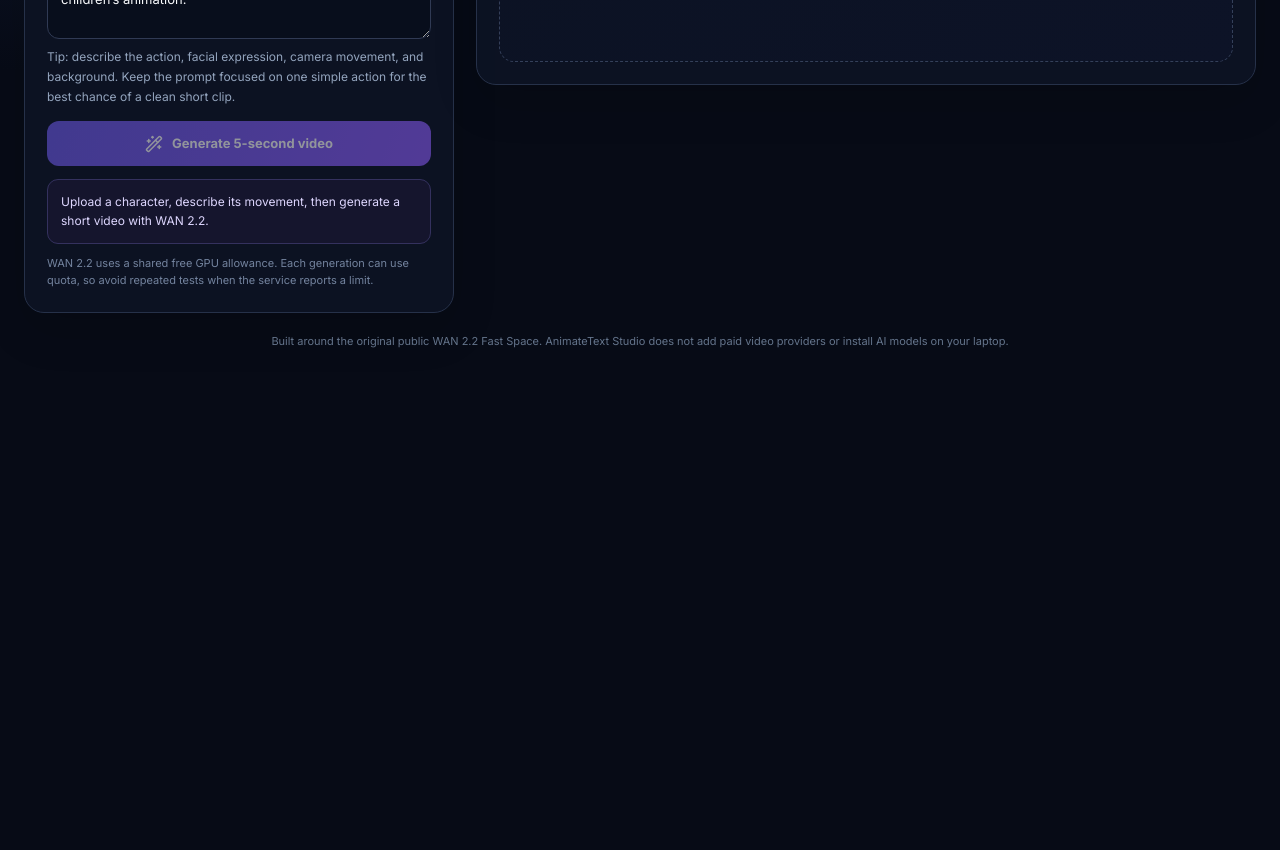
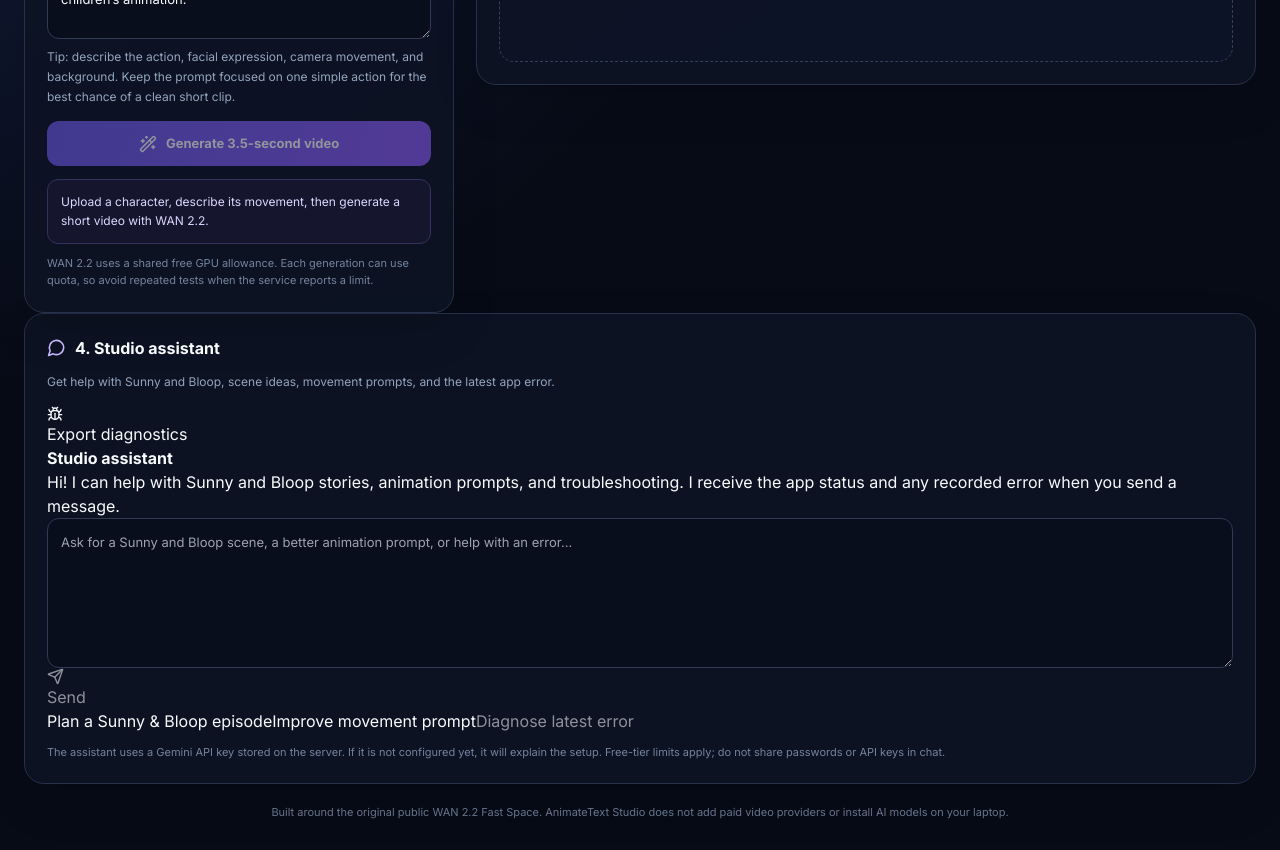
Before and after one commit to DynamismCh/AnimateText-Studio, a React (Vite) app: page / in a window 1280 px wide. Shown: the part 580-1430 px from the top of the page. Before the commit the page ends 958 px from the top, so only its background shows below. Built offline with nearby package versions, Linux system fonts and the light colour scheme.

Commit message:
Add in-app assistant and diagnostic reporting

```diff
--- a/src/App.tsx
+++ b/src/App.tsx
@@ -1,10 +1,12 @@
 import { useEffect, useState } from 'react';
-import { Download, Film, ImagePlus, LoaderCircle, Play, Trash2, WandSparkles } from 'lucide-react';
+import { Bug, Download, Film, ImagePlus, LoaderCircle, MessageCircle, Play, Send, Trash2, WandSparkles } from 'lucide-react';
 import { deleteSavedCharacter, loadSavedCharacters, saveCharacterImage, type LocalCharacter } from './lib/localCharacters';
 
 const SPACE = 'zerogpu-aoti/wan2-2-fp8da-aoti-faster';
 const SPACE_URL = 'https://zerogpu-aoti-wan2-2-fp8da-aoti-faster.hf.space';
 const NEGATIVE_PROMPT = 'blurry, distorted body, extra limbs, flicker, text, watermark, static image';
+type AssistantMessage = { role: 'user' | 'model'; text: string };
+type DiagnosticEntry = { time: string; message: string };
 
 function findVideo(value: any): string {
   if (!value) return '';
@@ -42,6 +44,11 @@
   const [status, setStatus] = useState('Upload a character, describe its movement, then generate a short video with WAN 2.2.');
   const [videoUrl, setVideoUrl] = useState('');
   const [downloadBusy, setDownloadBusy] = useState(false);
+  const [assistantMessages, setAssistantMessages] = useState<AssistantMessage[]>([{ role: 'model', text: 'Hi! I can help with Sunny and Bloop stories, animation prompts, and troubleshooting. I receive the app status and any recorded error when you send a message.' }]);
+  const [assistantInput, setAssistantInput] = useState('');
+  const [assistantBusy, setAssistantBusy] = useState(false);
+  const [lastError, setLastError] = useState('');
+  const [diagnostics, setDiagnostics] = useState<DiagnosticEntry[]>([]);
 
   useEffect(() => {
     let active = true;
@@ -57,6 +64,77 @@
       .catch(() => setStatus('Browser storage is unavailable. Please use a normal browser window and refresh the app.'));
     return () => { active = false; };
   }, []);
+
+  useEffect(() => {
+    const record = (message: string) => {
+      const entry = { time: new Date().toISOString(), message: message.slice(0, 1000) };
+      setDiagnostics((current) => [...current, entry].slice(-20));
+      setLastError(entry.message);
+    };
+    const onError = (event: ErrorEvent) => record('Browser error: ' + event.message + (event.filename ? ' (' + event.filename + ':' + event.lineno + ')' : ''));
+    const onRejection = (event: PromiseRejectionEvent) => record('Unhandled promise rejection: ' + String(event.reason));
+    window.addEventListener('error', onError);
+    window.addEventListener('unhandledrejection', onRejection);
+    return () => {
+      window.removeEventListener('error', onError);
+      window.removeEventListener('unhandledrejection', onRejection);
+    };
+  }, []);
+
+  async function sendAssistantMessage(override?: string) {
+    const text = (override ?? assistantInput).trim();
+    if (!text || assistantBusy) return;
+    const nextMessages: AssistantMessage[] = [...assistantMessages, { role: 'user', text }].slice(-10);
+    setAssistantMessages(nextMessages);
+    setAssistantInput('');
+    setAssistantBusy(true);
+    try {
+      const response = await fetch('/api/assistant', {
+        method: 'POST',
+        headers: { 'Content-Type': 'application/json' },
+        body: JSON.stringify({
+          messages: nextMessages,
+          context: {
+            status, lastError, prompt,
+            selectedCharacterName: characters.find((item) => item.id === selectedId)?.name ?? 'None selected',
+            videoReady: Boolean(videoUrl)
+          }
+        })
+      });
+      const data = await response.json();
+      if (!response.ok) throw new Error(data?.error || 'The assistant could not answer.');
+      setAssistantMessages((current) => [...current, { role: 'model', text: String(data.reply) }].slice(-12));
+    } catch (error) {
+      const detail = error instanceof Error ? error.message : 'Unknown assistant error.';
+      setAssistantMessages((current) => [...current, { role: 'model', text: 'I could not reply: ' + detail }].slice(-12));
+      setDiagnostics((current) => [...current, { time: new Date().toISOString(), message: 'AI assistant: ' + detail }].slice(-20));
+    } finally {
+      setAssistantBusy(false);
+    }
+  }
+
+  function downloadDiagnostics() {
+    const report = {
+      app: 'AnimateText Studio',
+      createdAt: new Date().toISOString(),
+      currentStatus: status,
+      latestError: lastError || 'No error recorded',
+      selectedCharacter: characters.find((item) => item.id === selectedId)?.name ?? 'None selected',
+      motionPrompt: prompt,
+      videoPreviewAvailable: Boolean(videoUrl),
+      recentEvents: diagnostics,
+      browser: navigator.userAgent,
+      note: 'This report excludes API keys and does not include uploaded character image data.'
+    };
+    const url = URL.createObjectURL(new Blob([JSON.stringify(report, null, 2)], { type: 'application/json' }));
+    const link = document.createElement('a');
+    link.href = url;
+    link.download = 'animate-text-studio-diagnostics.json';
+    document.body.appendChild(link);
+    link.click();
+    link.remove();
+    window.setTimeout(() => URL.revokeObjectURL(url), 10000);
+  }
 
   async function addCharacter(file?: File) {
     if (!file) return;
@@ -130,9 +208,12 @@
       const generatedUrl = findVideo(result?.data?.[0] ?? result?.data);
       if (!generatedUrl) throw new Error('WAN 2.2 returned a response, but AnimateText Studio could not find the video link. The Space may have changed its output format.');
       setVideoUrl(generatedUrl);
+      setLastError('');
       setStatus('Video generated. Play it below and save it soon—the hosted file link may be temporary.');
     } catch (error) {
       const detail = error instanceof Error ? error.message : 'Unknown error.';
+      setLastError(detail);
+      setDiagnostics((current) => [...current, { time: new Date().toISOString(), message: 'WAN generation: ' + detail }].slice(-20));
       const lower = detail.toLowerCase();
       if (lower.includes('quota') || lower.includes('zero gpu') || lower.includes('daily') || lower.includes('rate limit')) {
         setStatus('WAN 2.2 free GPU quota or rate limit reached. Your prompt and character are safe; wait for the allowance to reset before trying again. Details: ' + detail);
@@ -203,7 +284,7 @@
           <textarea id="motion-prompt" value={prompt} onChange={(event) => setPrompt(event.target.value)} maxLength={1200} placeholder="Describe how your character should move…" />
           <p className="wan-help">Tip: describe the action, facial expression, camera movement, and background. Keep the prompt focused on one simple action for the best chance of a clean short clip.</p>
           <button className="wan-generate" onClick={() => void generateVideo()} disabled={busy || !selectedId || !prompt.trim()}>
-            {busy ? <><LoaderCircle className="wan-spin" size={18} /> Generating with WAN 2.2…</> : <><WandSparkles size={18} /> Generate 5-second video</>}
+            {busy ? <><LoaderCircle className="wan-spin" size={18} /> Generating with WAN 2.2…</> : <><WandSparkles size={18} /> Generate 3.5-second video</>}
           </button>
           <p className="wan-status" aria-live="polite">{status}</p>
           <p className="wan-quota-note">WAN 2.2 uses a shared free GPU allowance. Each generation can use quota, so avoid repeated tests when the service reports a limit.</p>
@@ -226,6 +307,27 @@
           )}
         </section>
       </main>
+
+      <section className="wan-panel wan-assistant-panel">
+        <div className="wan-assistant-heading">
+          <div><h2><MessageCircle size={19} /> 4. Studio assistant</h2><p className="wan-help">Get help with Sunny and Bloop, scene ideas, movement prompts, and the latest app error.</p></div>
+          <button className="wan-diagnostics" onClick={downloadDiagnostics} title="Download a report you can share when troubleshooting"><Bug size={16} /> Export diagnostics</button>
+        </div>
+        <div className="wan-chat-log" aria-live="polite">
+          {assistantMessages.map((message, index) => <div key={index} className={'wan-chat-message ' + (message.role === 'user' ? 'wan-chat-user' : 'wan-chat-model')}><strong>{message.role === 'user' ? 'You' : 'Studio assistant'}</strong><p>{message.text}</p></div>)}
+          {assistantBusy && <div className="wan-chat-message wan-chat-model"><strong>Studio assistant</strong><p><LoaderCircle className="wan-spin" size={14} /> Thinking…</p></div>}
+        </div>
+        <form className="wan-chat-form" onSubmit={(event) => { event.preventDefault(); void sendAssistantMessage(); }}>
+          <textarea aria-label="Message the studio assistant" value={assistantInput} onChange={(event) => setAssistantInput(event.target.value)} maxLength={2000} rows={2} placeholder="Ask for a Sunny and Bloop scene, a better animation prompt, or help with an error…" />
+          <button className="wan-send" type="submit" disabled={assistantBusy || !assistantInput.trim()}><Send size={17} /> Send</button>
+        </form>
+        <div className="wan-quick-actions">
+          <button onClick={() => void sendAssistantMessage('Help me plan a short, funny Sunny and Bloop episode with three scenes and simple actions that WAN 2.2 can animate.')}>Plan a Sunny &amp; Bloop episode</button>
+          <button onClick={() => void sendAssistantMessage('Improve my current movement prompt for a clear, smooth character animation. Keep it simple and preserve the character design.')}>Improve movement prompt</button>
+          <button disabled={!lastError || assistantBusy} onClick={() => void sendAssistantMessage('Please diagnose this latest app error and give me the safest next steps: ' + lastError)}>Diagnose latest error</button>
+        </div>
+        <p className="wan-quota-note">The assistant uses a Gemini API key stored on the server. If it is not configured yet, it will explain the setup. Free-tier limits apply; do not share passwords or API keys in chat.</p>
+      </section>
       <footer className="wan-footer">Built around the original public WAN 2.2 Fast Space. AnimateText Studio does not add paid video providers or install AI models on your laptop.</footer>
     </div>
   );
```
